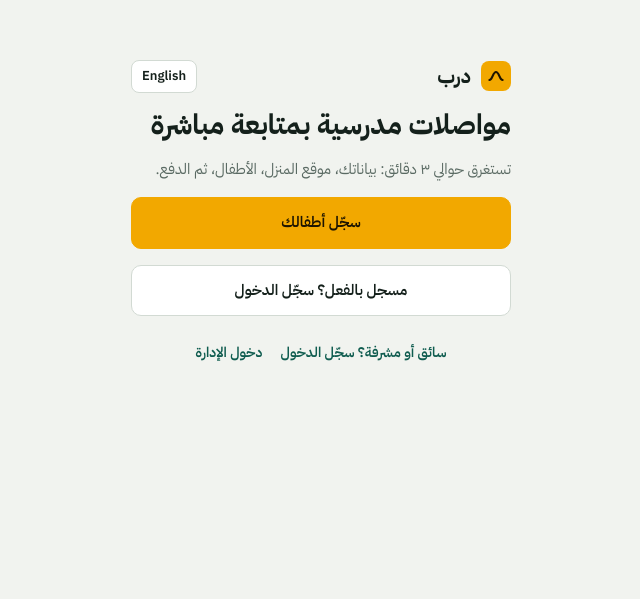
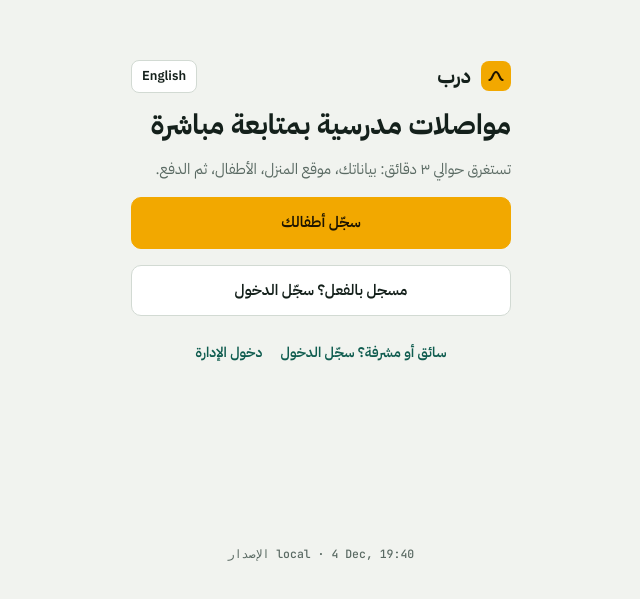
Before and after one commit to Ahmed-mustafaa/darb, a Next.js app: page / in a window 1280 px wide. Shown: the part 103-702 px from the top of the page, without its empty margins (538-1178 px from the left). Built offline with nearby package versions, Linux system fonts and the light colour scheme; no server answers.

Commit message:
Show the app version and build time at the bottom of every page
Co-Authored-By: Claude Opus 5.5 <noreply@anthropic.com>
Claude-Session: https://claude.ai/code/session_01FqvyfdemYyV842692UWAFg

```diff
--- a/next.config.mjs
+++ b/next.config.mjs
@@ -1,5 +1,12 @@
 /** @type {import('next').NextConfig} */
+// Shown at the bottom of every page so you can tell which version a phone is running.
+const buildTime = new Date().toLocaleString('en-GB', { timeZone: 'Africa/Cairo', day: 'numeric', month: 'short', hour: '2-digit', minute: '2-digit' });
+
 const nextConfig = {
+  env: {
+    NEXT_PUBLIC_APP_VERSION: (process.env.VERCEL_GIT_COMMIT_SHA || 'local').slice(0, 7),
+    NEXT_PUBLIC_BUILD_TIME: buildTime,
+  },
   reactStrictMode: true,
   // A type-only mistake should never block a deploy; the app is still checked with `npm run typecheck`.
   typescript: { ignoreBuildErrors: true },
--- a/src/app/globals.css
+++ b/src/app/globals.css
@@ -220,3 +220,6 @@ td .sub { display: block; font-size: 12.5px; color: var(--muted); }
 .kidcard { position: relative; }
 .kid-remove { position: absolute; top: 8px; inset-inline-end: 8px; }
 .add-kid { border-style: dashed; border-width: 1.5px; color: var(--teal); font-size: 15px; padding-block: 13px; }
+
+/* version label at the bottom of every page */
+.version { text-align: center; font-size: 11.5px; color: var(--muted); font-family: var(--f-mono); padding: 8px 16px calc(14px + env(safe-area-inset-bottom, 0px)); direction: ltr; }
--- a/src/app/layout.tsx
+++ b/src/app/layout.tsx
@@ -30,6 +30,9 @@ export default function RootLayout({ children }: { children: React.ReactNode })
       </head>
       <body>
         {children}
+        <footer className="version" aria-label="App version">
+          {locale === 'ar' ? 'الإصدار' : 'Version'} {process.env.NEXT_PUBLIC_APP_VERSION} · {process.env.NEXT_PUBLIC_BUILD_TIME}
+        </footer>
         <Suspense fallback={null}>
           <ResultAlert messages={flashMessages(locale)} title={locale === 'ar' ? 'تم بنجاح' : 'Done'} ok={locale === 'ar' ? 'حسنًا' : 'OK'} />
         </Suspense>
```
